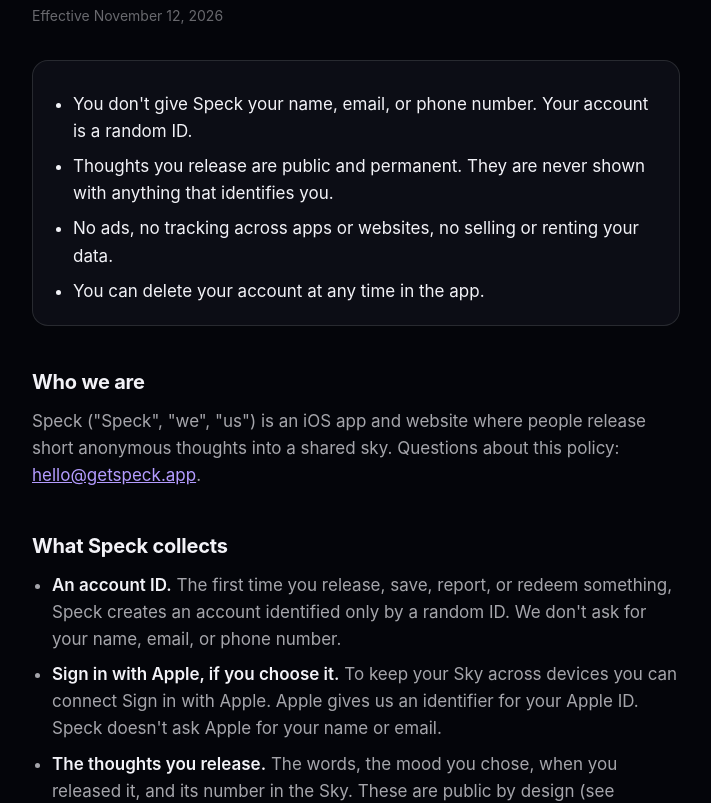
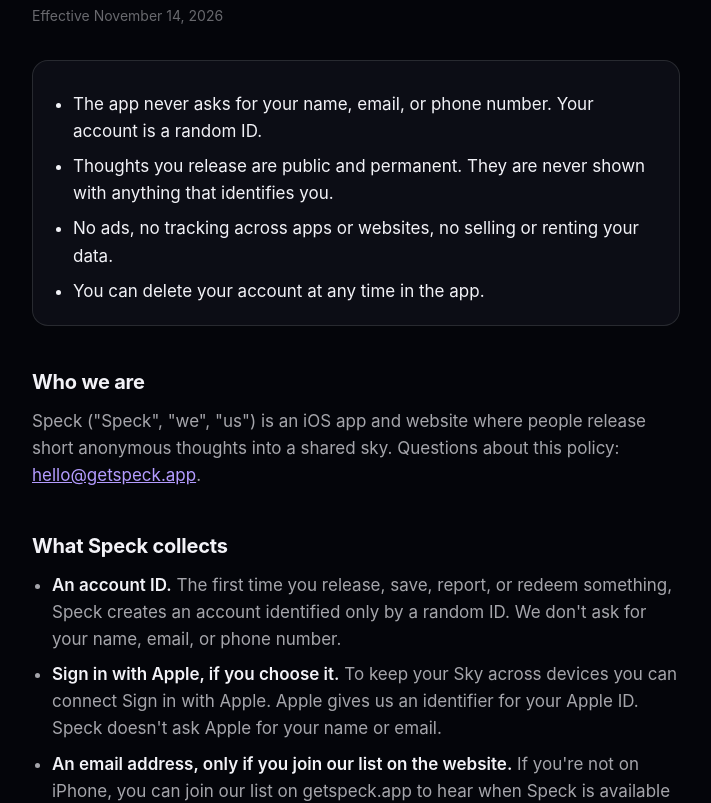
Before and after one commit to getspeck/getspeck.github.io, a plain HTML site: page privacy.html in a window 1280 px wide. Shown: the part 153-956 px from the top of the page, without its empty margins (284-995 px from the left). Drawn offline with Linux system fonts and the light colour scheme.

Commit message:
Privacy: website email list

```diff
--- a/privacy.html
+++ b/privacy.html
@@ -35,11 +35,11 @@
 <main>
   <nav><a href="./">← Speck</a></nav>
   <h1>Privacy Policy</h1>
-  <p class="date">Effective November 12, 2026</p>
+  <p class="date">Effective November 14, 2026</p>
 
   <div class="summary">
     <ul>
-      <li>You don't give Speck your name, email, or phone number. Your account is a random ID.</li>
+      <li>The app never asks for your name, email, or phone number. Your account is a random ID.</li>
       <li>Thoughts you release are public and permanent. They are never shown with anything that identifies you.</li>
       <li>No ads, no tracking across apps or websites, no selling or renting your data.</li>
       <li>You can delete your account at any time in the app.</li>
@@ -53,6 +53,7 @@
   <ul>
     <li><strong>An account ID.</strong> The first time you release, save, report, or redeem something, Speck creates an account identified only by a random ID. We don't ask for your name, email, or phone number.</li>
     <li><strong>Sign in with Apple, if you choose it.</strong> To keep your Sky across devices you can connect Sign in with Apple. Apple gives us an identifier for your Apple ID. Speck doesn't ask Apple for your name or email.</li>
+    <li><strong>An email address, only if you join our list on the website.</strong> If you're not on iPhone, you can join our list on getspeck.app to hear when Speck is available on your device. We use it only for that. It's stored on its own and never linked to an account, a purchase, or a thought.</li>
     <li><strong>The thoughts you release.</strong> The words, the mood you chose, when you released it, and its number in the Sky. These are public by design (see "Permanence" below).</li>
     <li><strong>Where a thought sits in the Sky, if you turn it on.</strong> With "Place my thoughts above where I am" on, a released thought is placed above a point in the sky worked out from your phone's time zone and deliberately blurred by about 12 degrees. Speck never uses GPS or your precise location.</li>
     <li><strong>What you do in the Sky.</strong> Thoughts you open, save, or mark as felt; replies you send or receive; reports you file; gift codes you create or redeem. We use these to run the features you use and to keep the Sky safe.</li>
@@ -96,6 +97,7 @@
     <li><strong>Released thoughts:</strong> permanently, without any link to you once your account is deleted.</li>
     <li><strong>Your account and activity:</strong> until you delete your account.</li>
     <li><strong>Purchase records:</strong> as long as tax and accounting rules require, without your account ID after you delete your account.</li>
+    <li><strong>Your email, if you joined the list:</strong> until Speck is available on your device, or until you unsubscribe or ask us to remove it.</li>
     <li><strong>Server logs:</strong> for a limited time set by our providers.</li>
   </ul>
 
```
